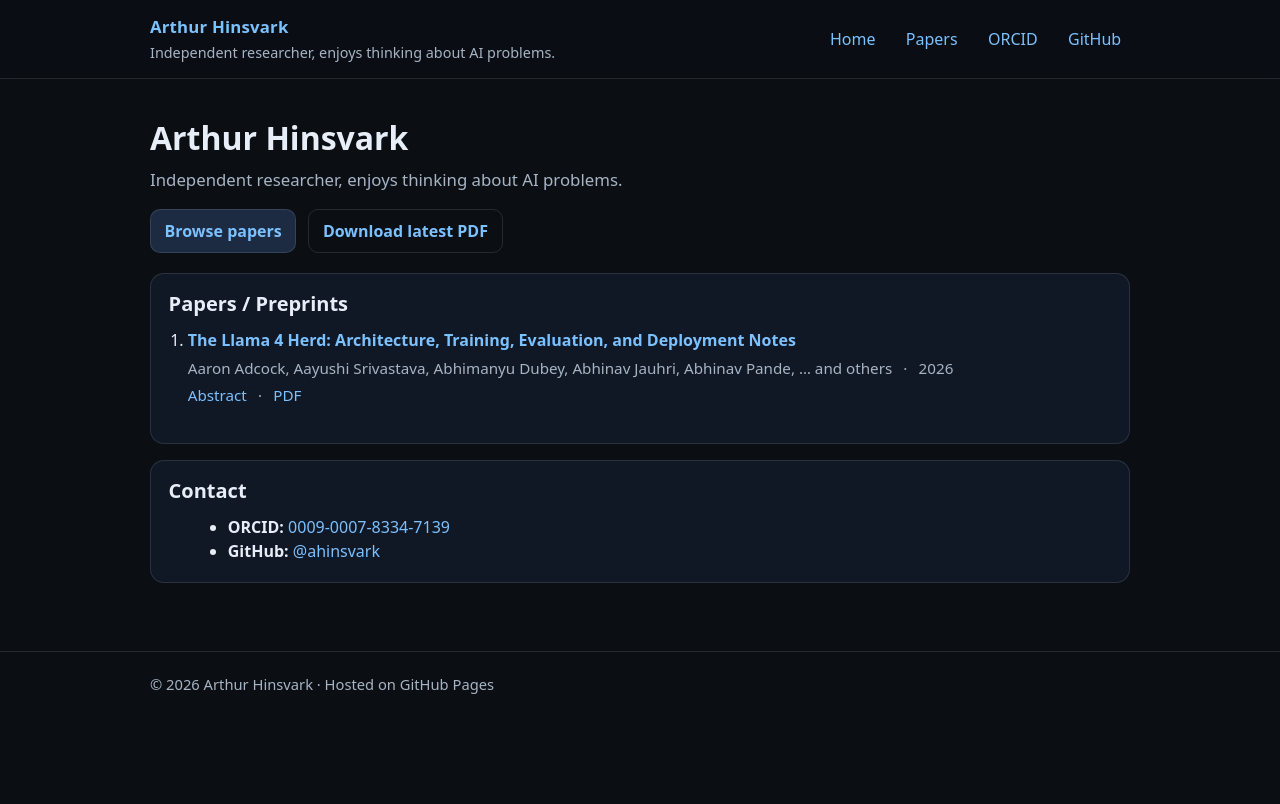
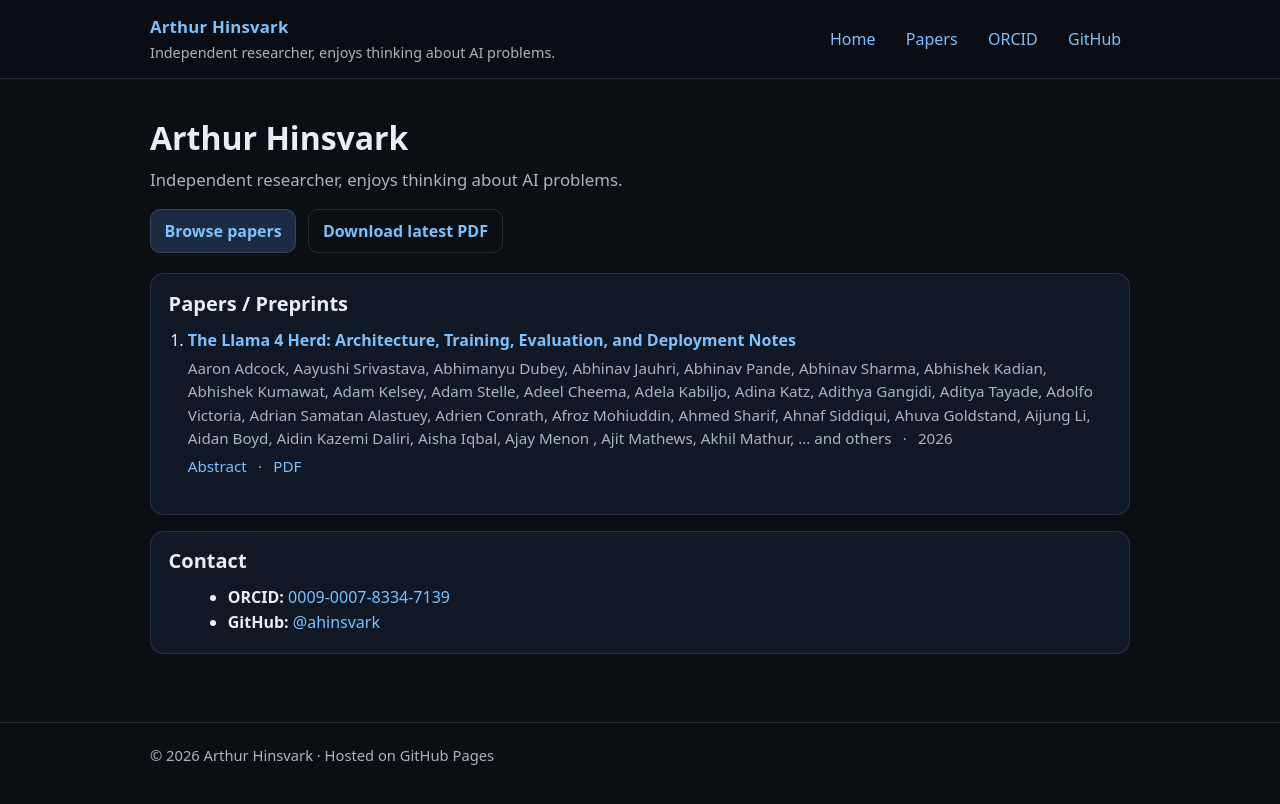
Before and after one commit to ahinsvark/ahinsvark.github.io, a Jekyll site: the page built from index.html, in a window 1280 px wide. Shown: the top 804 px of the page. Built offline with Jekyll 4.4.1, drawn with Linux system fonts in a browser that asks for light colours.

Commit message:
Update authors_display with additional authors

```diff
--- a/_data/publications.yml
+++ b/_data/publications.yml
@@ -9,7 +9,7 @@
   pdf: "/papers/llm-survey-01.pdf"
 
   # Human-visible author line (can be long, includes ellipsis)
-  authors_display: "Aaron Adcock, Aayushi Srivastava, Abhimanyu Dubey, Abhinav Jauhri, Abhinav Pande, … and others"
+  authors_display: "Aaron Adcock, Aayushi Srivastava, Abhimanyu Dubey, Abhinav Jauhri, Abhinav Pande, Abhinav Sharma, Abhishek Kadian, Abhishek Kumawat, Adam Kelsey, Adam Stelle, Adeel Cheema, Adela Kabiljo, Adina Katz, Adithya Gangidi, Aditya Tayade, Adolfo Victoria, Adrian Samatan Alastuey, Adrien Conrath, Afroz Mohiuddin, Ahmed Sharif, Ahnaf Siddiqui, Ahuva Goldstand, Aijung Li, Aidan Boyd, Aidin Kazemi Daliri, Aisha Iqbal, Ajay Menon , Ajit Mathews, Akhil Mathur, … and others"
 
   # Scholar meta tags (keep reasonable; e.g., first 10–20 names)
   authors:
```
